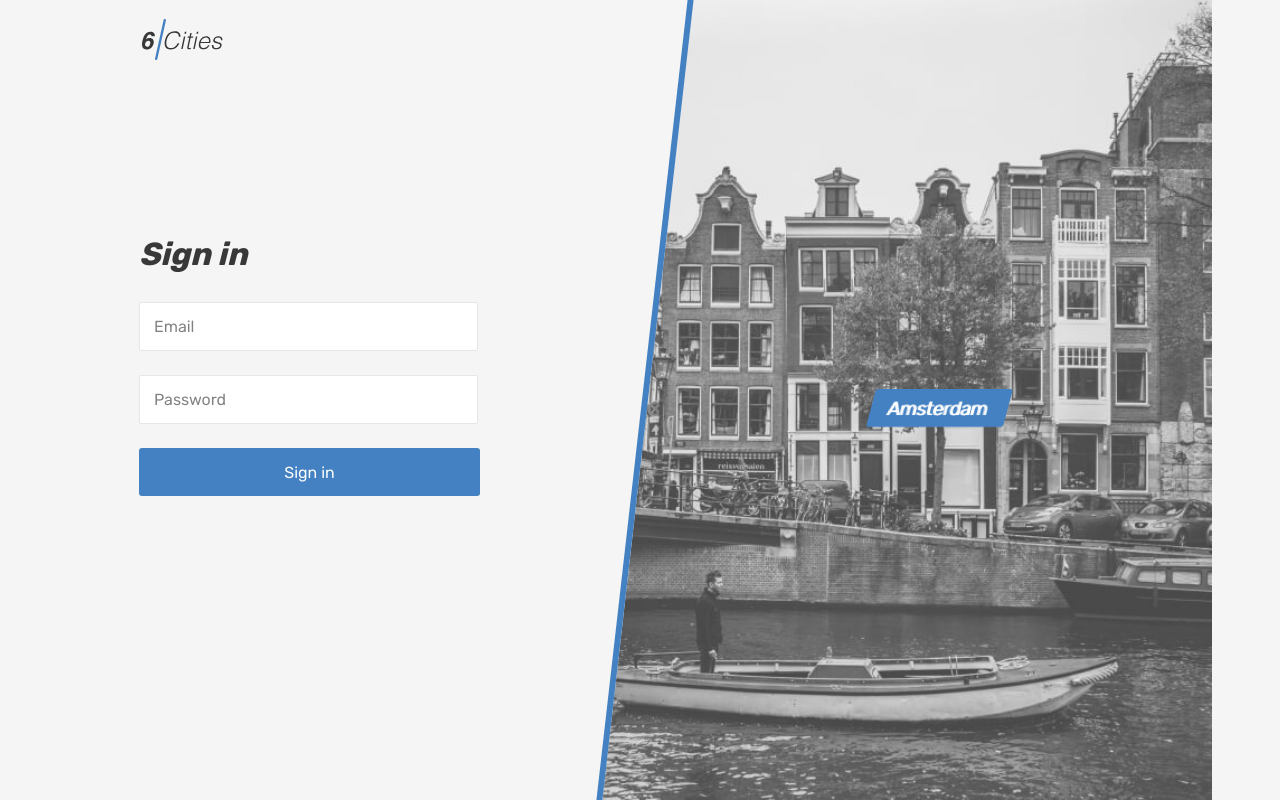
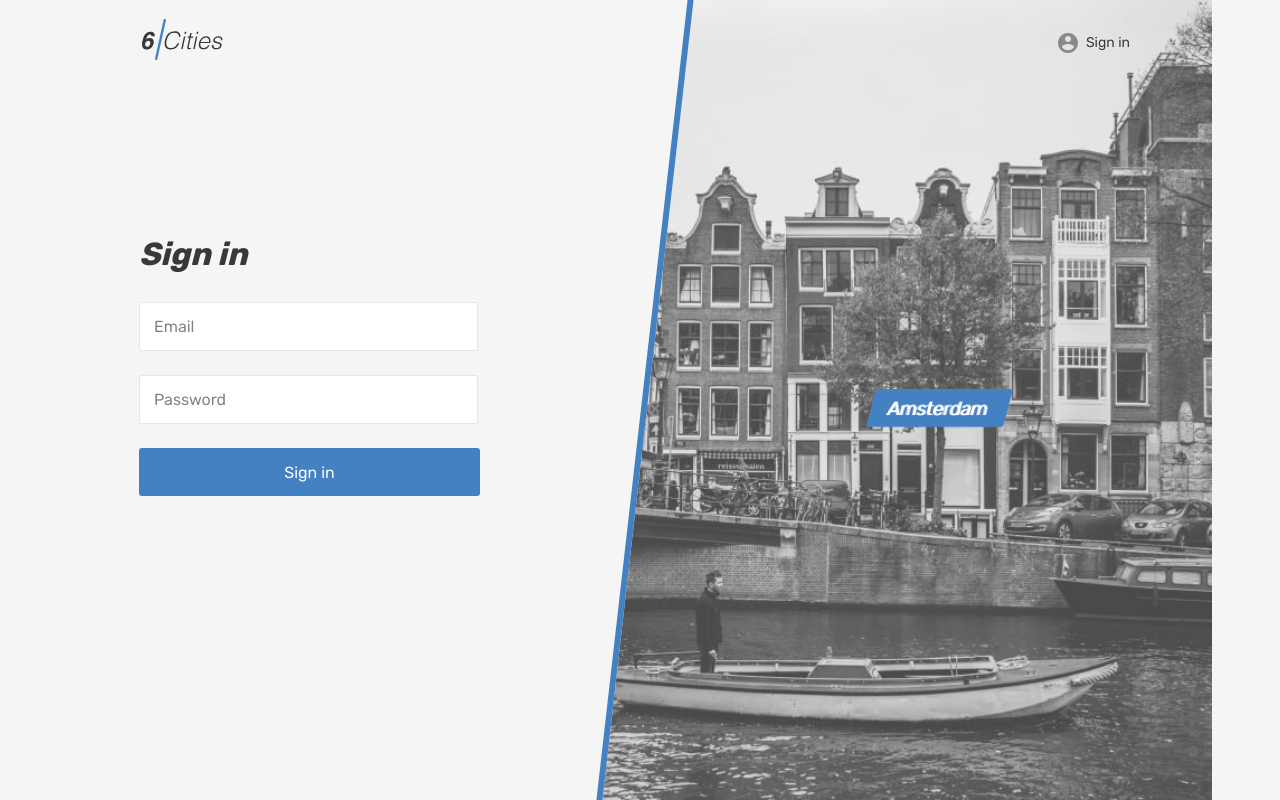
Before and after one commit to htmlacademy-react/2440453-six-cities-15, a React (Vite) app: page /login in a window 1280 px wide. Built offline with nearby package versions, Linux system fonts and the light colour scheme; no server answers; what http-status-codes would draw is missing.

Commit message:
7.2.3 Вытащила хедер поправила мейн и логин page

```diff
--- /dev/null
+++ b/src/components/header/header-sign-out.tsx
@@ -0,0 +1,13 @@
+import { Link } from 'react-router-dom';
+import { ROUTE_LIST } from '../../consts';
+function SignOut() : JSX.Element {
+  return (
+    <li className="header__nav-item">
+      <Link className="header__nav-link" to={ROUTE_LIST.Login}>
+        <span className="header__signout">Sign out</span>
+      </Link>
+  </li>
+  );
+}
+
+export default SignOut;
--- /dev/null
+++ b/src/components/header/header.tsx
@@ -0,0 +1,60 @@
+import { AuthorizationStatus, ROUTE_LIST } from '../../consts';
+import { Link } from 'react-router-dom';
+import SignOut from './header-sign-out';
+
+type THeaderProps = {
+  authStatus: AuthorizationStatus;
+}
+
+type TLoggedBlockProps = {
+  email: string;
+  count: number;
+}
+
+function LoggedBlock({email, count}: TLoggedBlockProps) : JSX.Element {
+  return(<>
+    <span className="header__user-name user__name">{email}</span>
+	  <span className="header__favorite-count">{count}</span>
+  </>);
+}
+
+function NotLoggedBlock() : JSX.Element {
+  return(
+    <span className="header__login">Sign in</span>
+  );
+}
+
+function Header({authStatus}: THeaderProps) : JSX.Element {
+  const email = 'sdsdsd';
+  const number = 3;
+  const isLogged = authStatus === AuthorizationStatus.Auth;
+  const loggedBlock = isLogged ? <LoggedBlock email={email} count={number}/> : <NotLoggedBlock/>;
+  const navDirect = isLogged ? ROUTE_LIST.Favourites : ROUTE_LIST.Login;
+  return (
+    <header className="header">
+      <div className="container">
+        <div className="header__wrapper">
+          <div className="header__left">
+            <Link to={ROUTE_LIST.Root} className="header__logo-link">
+              <img className="header__logo" src="img/logo.svg" alt="6 cities logo" width="81" height="41"/>
+            </Link>
+          </div>
+          <nav className="header__nav">
+            <ul className="header__nav-list">
+              <li className="header__nav-item user">
+                <Link className="header__nav-link header__nav-link--profile" to={navDirect}>
+                  <div className="header__avatar-wrapper user__avatar-wrapper">
+                  </div>
+                  {loggedBlock}
+                </Link>
+              </li>
+              {isLogged && <SignOut/>}
+            </ul>
+          </nav>
+        </div>
+      </div>
+    </header>
+  );
+}
+
+export default Header;
--- a/src/pages/login-page/login-page.tsx
+++ b/src/pages/login-page/login-page.tsx
@@ -1,23 +1,15 @@
 import { Link } from 'react-router-dom';
 import { ROUTE_LIST } from '../../consts';
 import { randomCity } from '../../utils';
+import Header from '../../components/header/header';
+import { useAppSelector } from '../../hooks';
 
 function LoginPage() : JSX.Element {
   const city = randomCity();
+  const authStatus = useAppSelector((state) => state.authorizationStatus);
   return (
     <div className="page page--gray page--login">
-      <header className="header">
-        <div className="container">
-          <div className="header__wrapper">
-            <div className="header__left">
-              <Link to={ROUTE_LIST.Root} className="header__logo-link">
-                <img className="header__logo" src="img/logo.svg" alt="6 cities logo" width="81" height="41"/>
-              </Link>
-            </div>
-          </div>
-        </div>
-      </header>
-
+      <Header authStatus={authStatus}/>
       <main className="page__main page__main--login">
         <div className="page__login-container container">
           <section className="login">
--- a/src/pages/main-page/main-page.tsx
+++ b/src/pages/main-page/main-page.tsx
@@ -1,11 +1,11 @@
-import { Link } from 'react-router-dom';
 import OfferListBlock from '../../components/offer-list-block/offer-list-block';
-import { OFFERS_LOADED_STATUS, ROUTE_LIST } from '../../consts';
+import { OFFERS_LOADED_STATUS } from '../../consts';
 import CitiesList from '../../components/cities-list/cities-list';
 import { useAppDispatch, useAppSelector } from '../../hooks';
 import { TCityName, TOfferList } from '../../types';
 import { changeCity } from '../../store/action';
 import LoadingBlock from '../../components/loading-block/loading-block';
+import Header from '../../components/header/header';
 
 type TMainPageProps = {
   offersList: TOfferList;
@@ -14,6 +14,7 @@ type TMainPageProps = {
 function MainPage({offersList}: TMainPageProps) : JSX.Element {
   const dispatch = useAppDispatch();
   const cityName = useAppSelector((state) => state.city);
+  const authStatus = useAppSelector((state) => state.authorizationStatus);
   const cityOffersList = offersList.filter((item) => item.city.name === cityName);
   const mainPageClass = cityOffersList.length === 0 ? 'page__main page__main--index page__main--index-empty' : 'page page--gray page--main';
   const loadingStatus = useAppSelector((state) => state.offersLoadStatus);
@@ -29,37 +30,10 @@ function MainPage({offersList}: TMainPageProps) : JSX.Element {
   } else {
     block = <OfferListBlock offerList={cityOffersList} activeCity={cityName}/>;
   }
+
   return (
     <div className={mainPageClass}>
-      <header className="header">
-        <div className="container">
-          <div className="header__wrapper">
-            <div className="header__left">
-              <Link to={ROUTE_LIST.Root} className="header__logo-link header__logo-link--active">
-                <img className="header__logo" src="img/logo.svg" alt="6 cities logo" width="81" height="41"/>
-              </Link>
-            </div>
-            <nav className="header__nav">
-              <ul className="header__nav-list">
-                <li className="header__nav-item user">
-                  <a className="header__nav-link header__nav-link--profile" href="#">
-                    <div className="header__avatar-wrapper user__avatar-wrapper">
-                    </div>
-                    <span className="header__user-name user__name">Oliver.conner@gmail.com</span>
-                    <span className="header__favorite-count">3</span>
-                  </a>
-                </li>
-                <li className="header__nav-item">
-                  <a className="header__nav-link" href="#">
-                    <span className="header__signout">Sign out</span>
-                  </a>
-                </li>
-              </ul>
-            </nav>
-          </div>
-        </div>
-      </header>
-
+      <Header authStatus={authStatus}/>
       <main className="page__main page__main--index">
         <CitiesList activeCity={cityName} handleCityClick={handleCityClick}/>
         {block}
```
